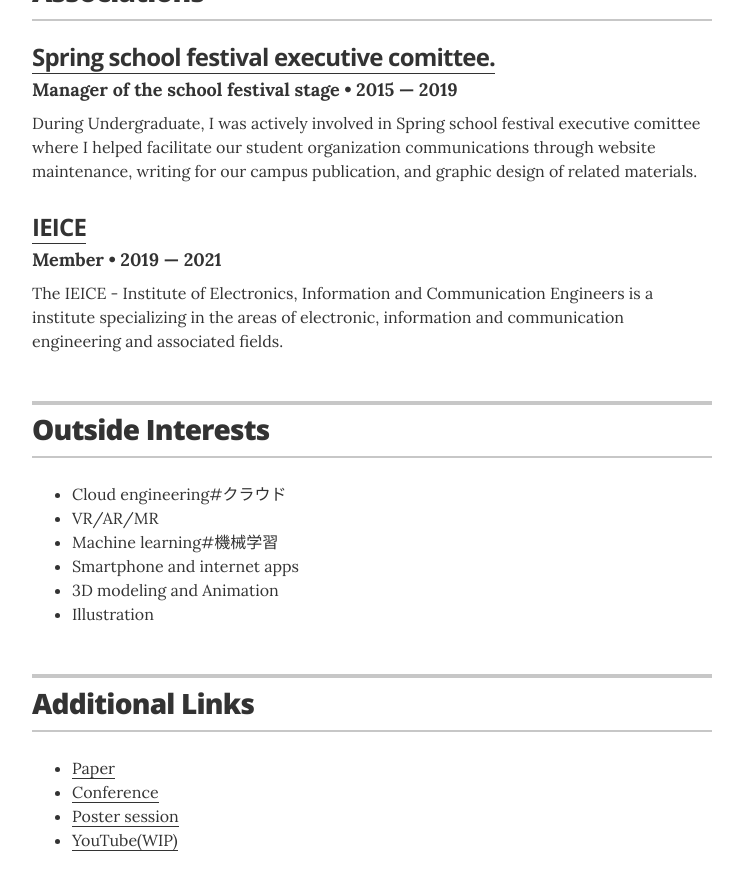
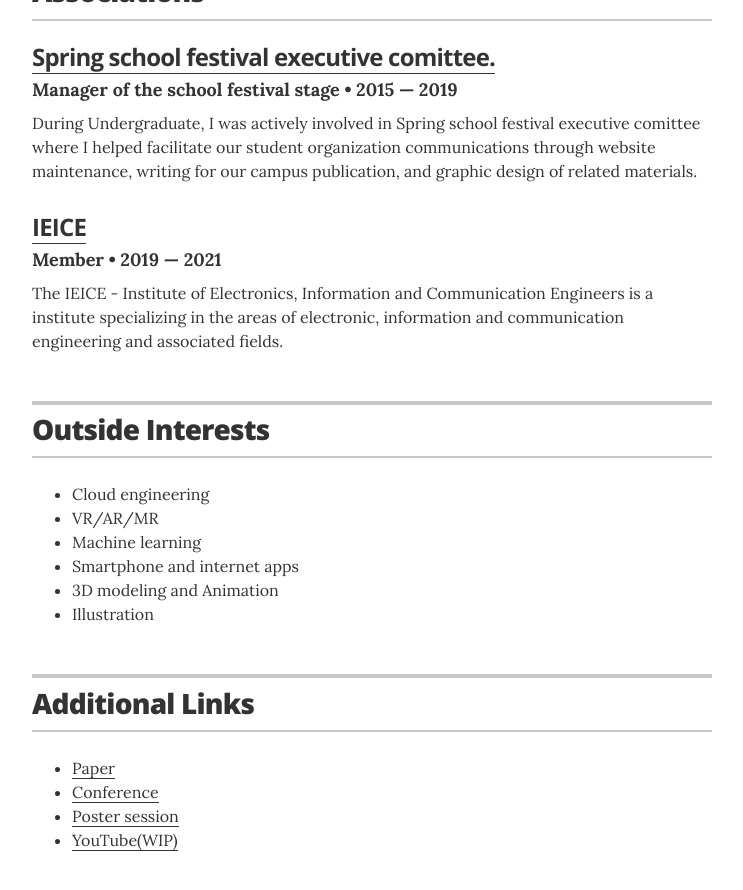
Before and after one commit to h4r3/h4r3.github.io, a Jekyll site: the page built from index.html, in a window 1280 px wide and 900 px high, scrolled down 2158 px. Shown: the top 890 px of the window, without its empty margins (268-1011 px from the left). Built offline with Jekyll 4.4.1, drawn with Linux system fonts in a browser that asks for light colours.

Commit message:
Update interests.yml

```diff
--- a/_data/interests.yml
+++ b/_data/interests.yml
@@ -1,7 +1,7 @@
 # Interests
-- description: Cloud engineering#クラウド
+- description: Cloud engineering
 - description: VR/AR/MR
-- description: Machine learning#機械学習
+- description: Machine learning
 - description: Smartphone and internet apps
 - description: 3D modeling and Animation
 - description: Illustration
```
